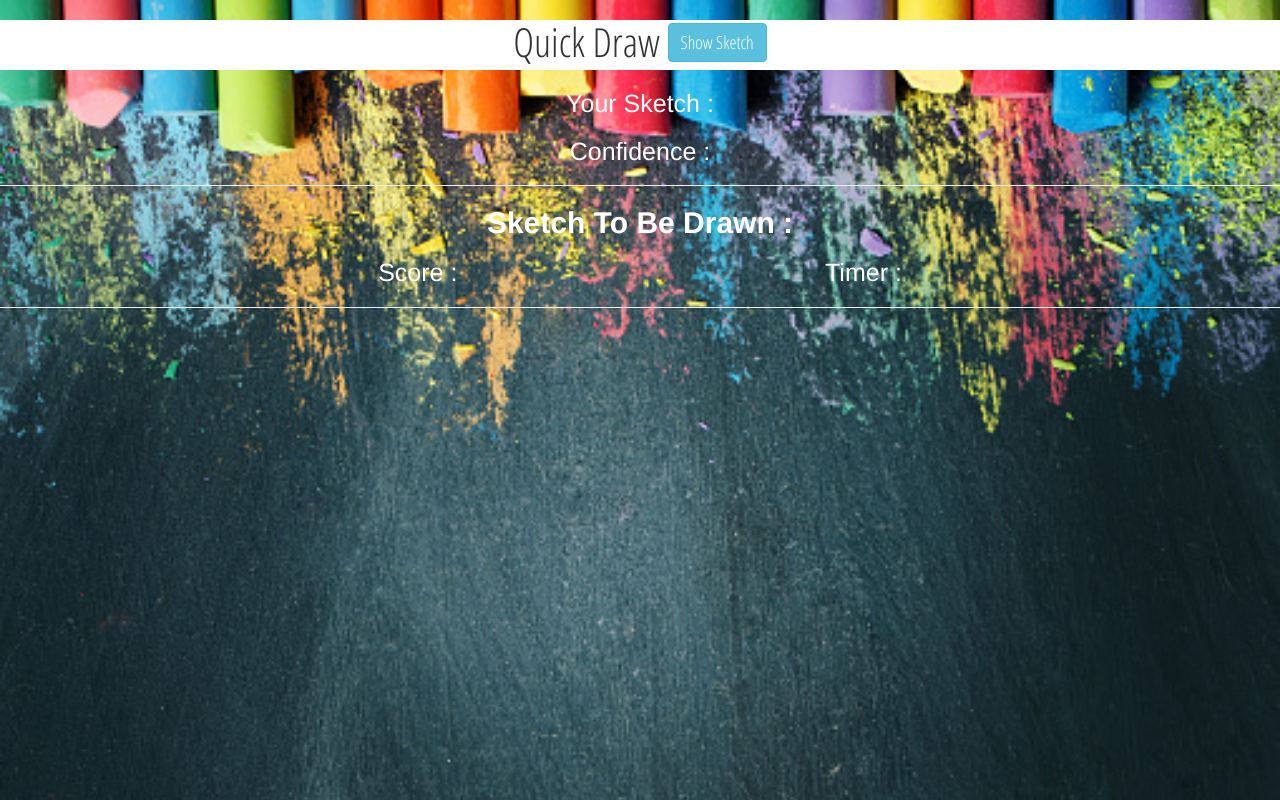
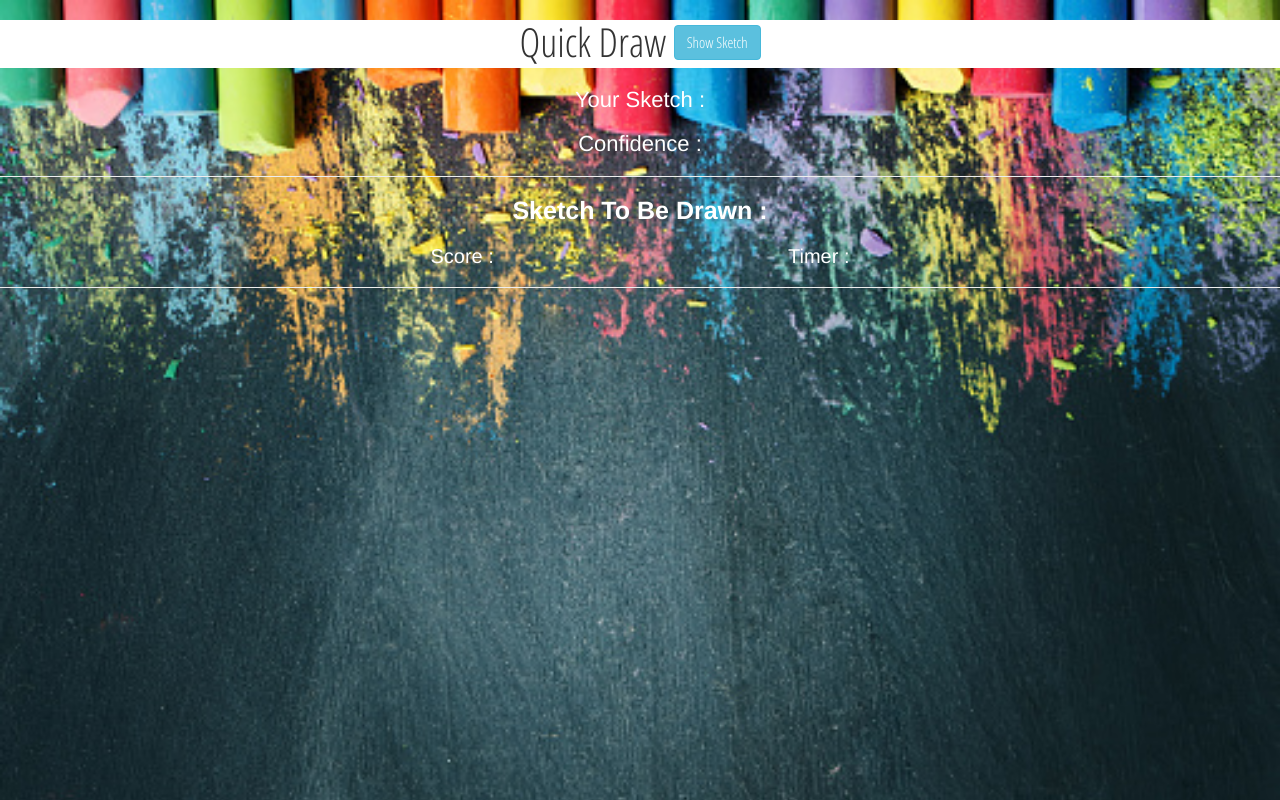
Before and after one commit to Dhishira/Quick-Draw, a plain HTML site: page index.html in a window 1280 px wide. Drawn offline with nearby package versions, Linux system fonts and the light colour scheme.

Commit message:
Add files via upload

```diff
--- a/style.css
+++ b/style.css
@@ -15,7 +15,7 @@ h1
 
 #show_sketch
 {
-    font-size: 18px;
+    font-size: 15px;
     font-weight: 500;
     margin-bottom: 8px;
 }
@@ -23,7 +23,7 @@ h1
 #label,#confidence
 {
     color: white;
-    font-size: 25px;
+    font-size: 22px;
     font-weight: 500;
 }
 
@@ -31,12 +31,12 @@ h1
 {
   color: white;
   font-weight: bold;
-  font-size: 30px;
+  font-size: 25px;
 }
 
 #score,#timer
 {
     color: white;
-    font-size: 25px;
+    font-size: 20px;
     font-weight: 550;
 }
```
